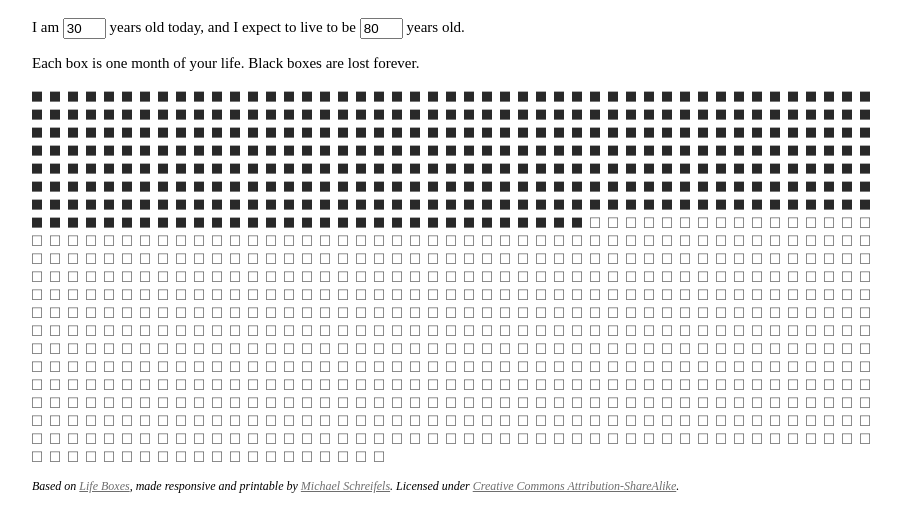
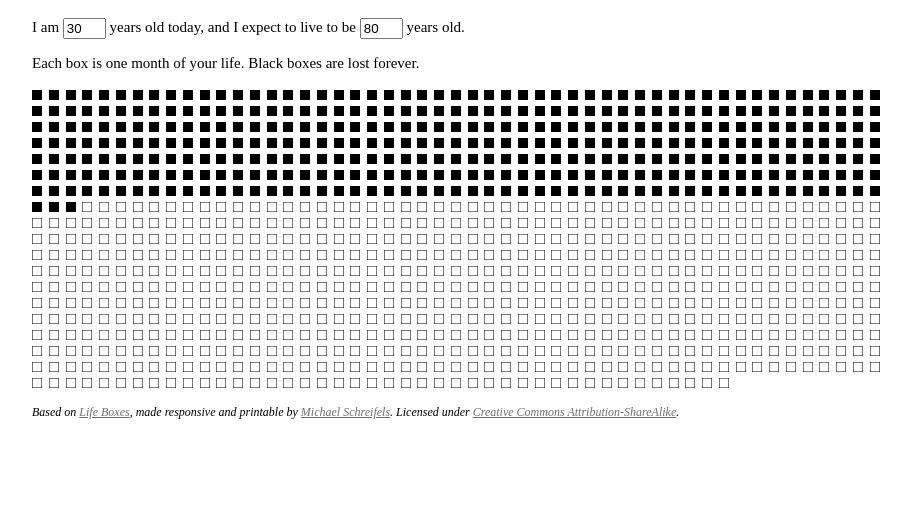
Before and after one commit to schreifels/life-boxes, a plain HTML site: page index.html in a window 1280 px wide. Shown: the part 74-606 px from the top of the page, without its empty margins (178-1089 px from the left). Drawn offline with Linux system fonts and the light colour scheme.

Commit message:
Use SVG instead of font to avoid weird scaling on Windows

```diff
--- a/index.html
+++ b/index.html
@@ -8,11 +8,6 @@
     /* html5doctor.com Reset Stylesheet v1.6.1 (http://html5doctor.com/html-5-reset-stylesheet/) */
     html,body,div,span,object,iframe,h1,h2,h3,h4,h5,h6,p,blockquote,pre,abbr,address,cite,code,del,dfn,em,img,ins,kbd,q,samp,small,strong,sub,sup,var,b,i,dl,dt,dd,ol,ul,li,fieldset,form,label,legend,table,caption,tbody,tfoot,thead,tr,th,td,article,aside,canvas,details,figcaption,figure,footer,header,hgroup,menu,nav,section,summary,time,mark,audio,video{margin:0;padding:0;border:0;outline:0;font-size:100%;vertical-align:baseline;background:transparent}body{line-height:1}article,aside,details,figcaption,figure,footer,header,hgroup,menu,nav,section{display:block}nav ul{list-style:none}blockquote,q{quotes:none}blockquote:before,blockquote:after,q:before,q:after{content:none}a{margin:0;padding:0;font-size:100%;vertical-align:baseline;background:transparent}ins{background-color:#ff9;color:#000;text-decoration:none}mark{background-color:#ff9;color:#000;font-style:italic;font-weight:bold}del{text-decoration:line-through}abbr[title],dfn[title]{border-bottom:1px dotted;cursor:help}table{border-collapse:collapse;border-spacing:0}hr{display:block;height:1px;border:0;border-top:1px solid #ccc;margin:1em 0;padding:0}input,select{vertical-align:middle}
 
-    @font-face { font-family: 'lifeboxes'; src: url('lifeboxes.woff'); font-weight: normal; font-style: normal; }
-    [class^="icon-"], [class*=" icon-"] { color: #292929; font-size: 10px; font-family: 'lifeboxes'; speak: none; font-style: normal; font-weight: normal; font-variant: normal; text-transform: none; letter-spacing: 8px; line-height: 8px; }
-    .icon-empty-square:before { content: "\e600"; }
-    .icon-filled-square:before { content: "\e601"; }
-
     body { font: 15px/1.2em 'Times New Roman', Times, serif; }
     h1 { display: inline; font-size: 2em; line-height: 1.5em; }
     p { margin: 1em 0; }
@@ -22,6 +17,7 @@
 
     #container { width: 95%; max-width: 860px; margin: 2.5% auto; word-wrap: break-word; }
     #print { color: #6e6e6e; font-style: italic; }
+    #boxes { letter-spacing: 3px; line-height: 16px; }
     input { width: 35px; }
     footer { margin-top: 1em; font-size: 0.8em; font-style: italic; }
 
@@ -59,7 +55,7 @@
         var emptyBoxes  = Math.round(parseFloat(lifeExpectancyEl.value)*12 - filledBoxes);
         if (!emptyBoxes || emptyBoxes < 0) { emptyBoxes = 0; }
 
-        boxesEl.innerHTML = Array(filledBoxes+1).join('<span class="icon-filled-square"></span>') + Array(emptyBoxes+1).join('<span class="icon-empty-square"></span>');
+        boxesEl.innerHTML = Array(filledBoxes+1).join(' <img src="filled_square.svg" width="10" height="10" alt="">') + Array(emptyBoxes+1).join(' <img src="empty_square.svg" width="10" height="10" alt="">');
       }
 
       renderBoxes();
```
Also changed, not shown: empty_square.svg (added), filled_square.svg (added), lifeboxes.woff (deleted).
